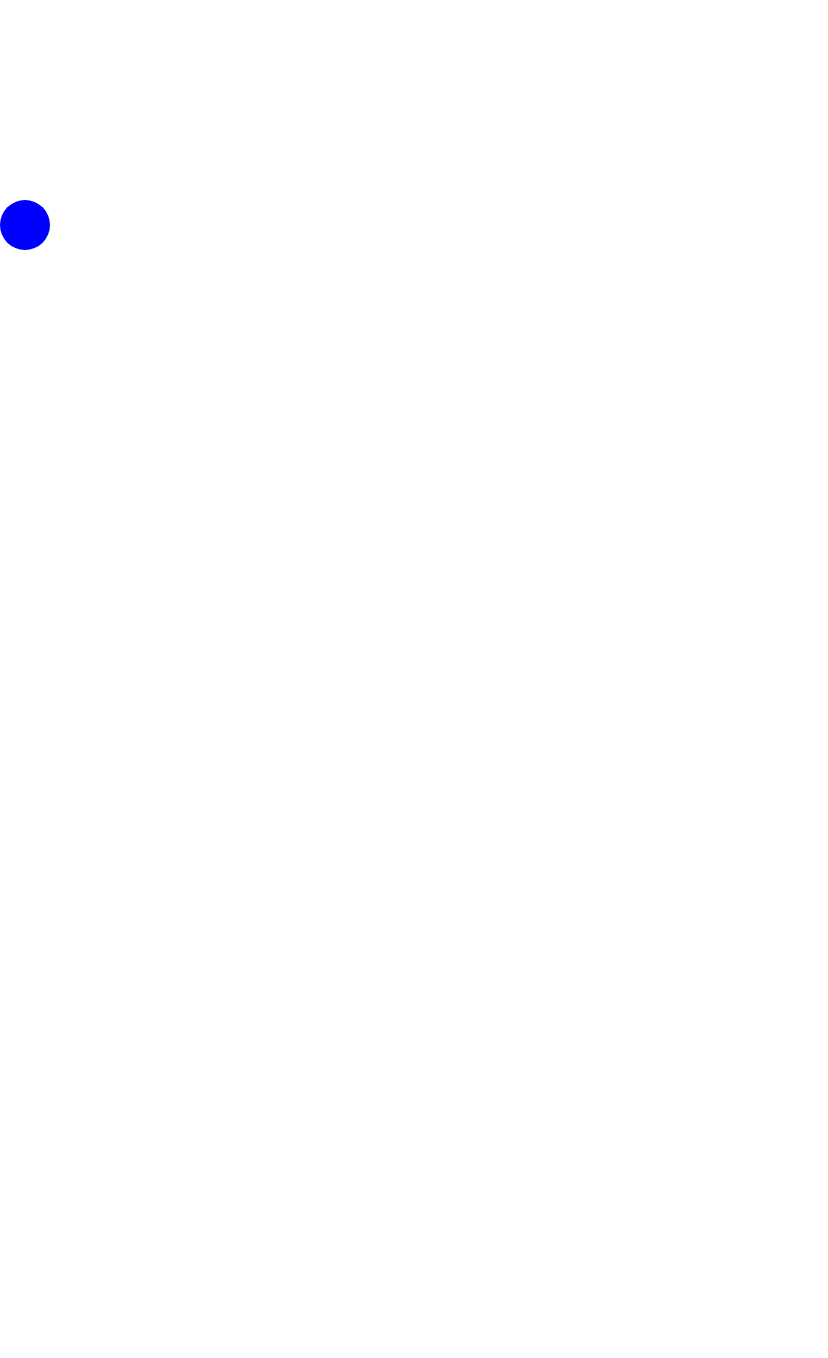
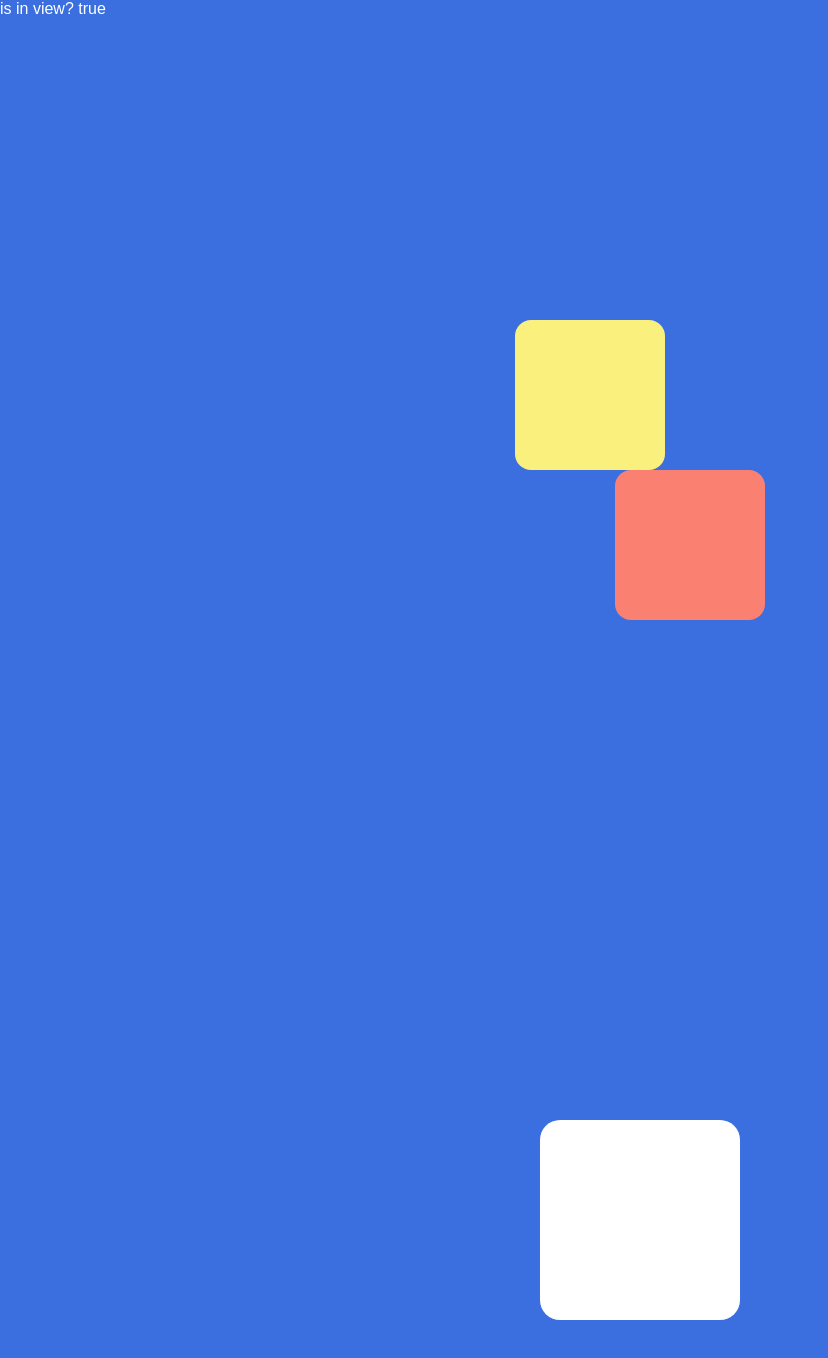
Before and after one commit to MaksimBoyko05/react-css, a React (Create React App) app: page / in a window 1280 px wide. Shown: the top 1358 px of the page, without its empty margins (0-828 px from the left). Before the commit the page ends 800 px from the top, so only its background shows below. Built offline with nearby package versions, Linux system fonts and the light colour scheme.

Commit message:
added paralax

```diff
--- a/package.json
+++ b/package.json
@@ -9,6 +9,7 @@
     "framer-motion": "^11.11.9",
     "react": "^18.3.1",
     "react-dom": "^18.3.1",
+    "react-intersection-observer": "^9.13.1",
     "react-scripts": "5.0.1",
     "web-vitals": "^2.1.4"
   },
--- a/src/App.css
+++ b/src/App.css
@@ -6,3 +6,29 @@
   height: 40vmin;
   pointer-events: none;
 }
+body {
+  font-family: sans-serif;
+  text-align: center;
+  height: 300vh;
+  background-color: #3b6fe0;
+  color: #fff;
+  padding-top: 320px;
+}
+
+.box {
+  width: 150px;
+  height: 150px;
+  border-radius: 1em;
+  background-color: #f9f07e;
+  margin-left: auto;
+  margin-right: auto;
+}
+
+.magic {
+  width: 200px;
+  height: 200px;
+  background-color: #fff;
+  border-radius: 20px;
+  margin-left: auto;
+  margin-right: auto;
+}
--- a/src/App.js
+++ b/src/App.js
@@ -1,30 +1,57 @@
-import React from "react";
-import { motion } from "framer-motion";
+import React, { useState, useEffect, useRef } from "react";
+import ReactDOM from "react-dom";
+import {
+  useViewportScroll,
+  motion,
+  useTransform,
+  useMotionValue,
+} from "framer-motion";
+import { useInView } from "react-intersection-observer";
 
-const Animatedcircle = () => {
+import "./App.css";
+
+function App() {
+  const { scrollY } = useViewportScroll();
+  const y1 = useTransform(scrollY, [0, 300], [0, 200]);
+  const y2 = useTransform(scrollY, [0, 300], [0, -100]);
+
+  const [ref, inView, entry] = useInView({
+    threshold: 0.5,
+    triggerOnce: false,
+  });
+
+  console.log(entry);
+
+  const variants = {
+    visible: { opacity: 1, scale: 1, y: 0 },
+    hidden: {
+      opacity: 0,
+      scale: 0.65,
+      y: 50,
+    },
+  };
+
   return (
-    <motion.div
-      style={{
-        width: 50,
-        height: 50,
-        borderRadius: "50%",
-        backgroundColor: "blue",
-        position: "absolute",
-      }}
-      animate={{
-        x: [0, 100, 200, 150, 0],
-        y: [0, 50, 100, 150, 200],
-        backgroundColor: ["#0000ff", "#00ff00", "#ff0000", "#ffff00", "#0000ff"],
-        opacity: [1, 0.5, 0.8, 0.3, 1],
-        scale: [1, 1.5, 0.8, 1.2, 1],
-      }}
-      transition={{
-        duration: 5,
-        ease: "easeInOut",
-        loop: Infinity,
-      }}
-    />
+    <>
+      <motion.div className="box" style={{ y: y1, x: -50 }} />
+      <motion.div
+        className="box"
+        style={{ y: y2, x: 50, background: "salmon" }}
+      />
+      <div style={{ height: 500 }} />
+      <div style={{ position: "fixed", top: 0, left: 0 }}>
+        {" "}
+        {"is in view? " + inView}
+      </div>
+      <motion.div
+        animate={inView ? "visible" : "hidden"}
+        variants={variants}
+        transition={{ duration: 2, ease: "easeOut" }}
+        ref={ref}
+        className="magic"
+      />
+    </>
   );
-};
+}
 
-export default Animatedcircle;
+export default App;
```
Also changed, not shown: 1 other file (tests, documents, lock files or other folders).
